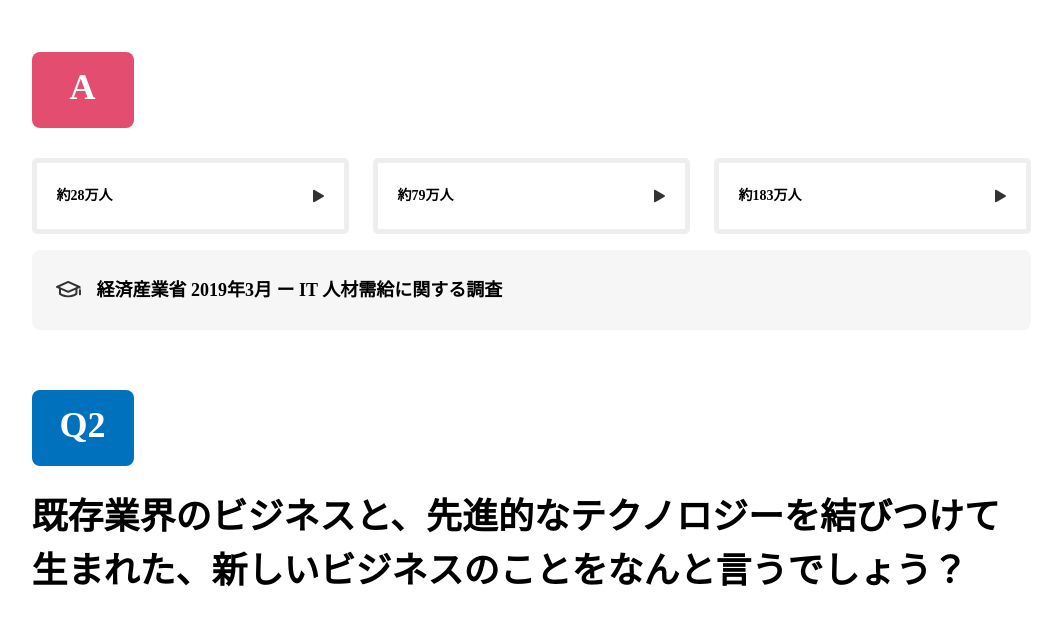
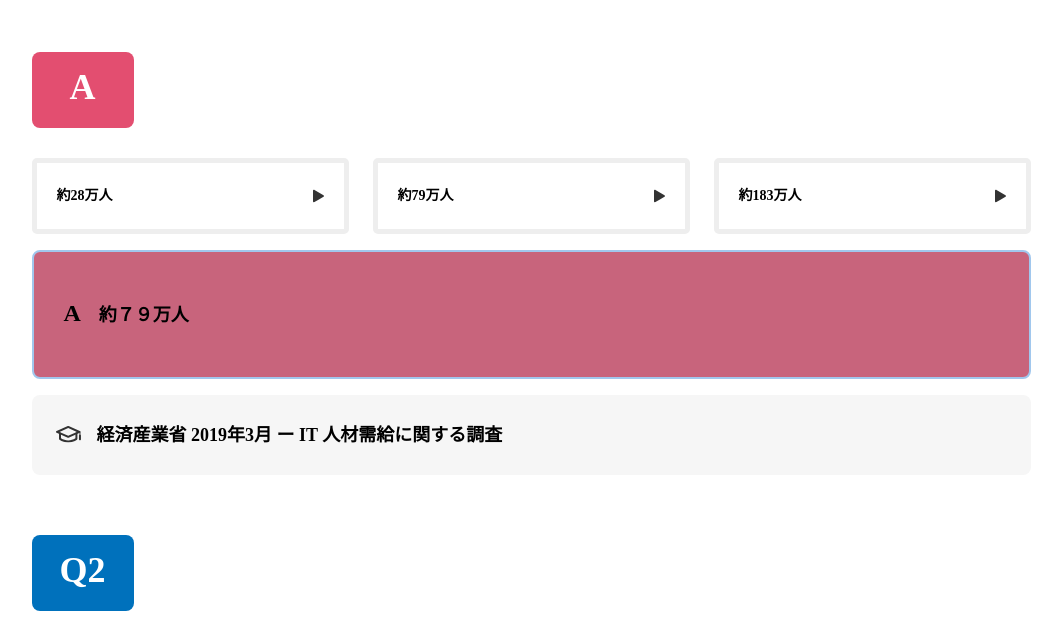
Before and after one commit to posse-ap/gen3.0-kazuki1023, a PHP site: page /quiz/index.html in a window 1280 px wide. Shown: the part 1072-1691 px from the top of the page, without its empty margins (109-1171 px from the left). Run offline with PHP 8.4, Linux system fonts and the light colour scheme.

Commit message:
1-1の不正解表示完成

```diff
--- a/quiz/index.html
+++ b/quiz/index.html
@@ -59,7 +59,7 @@
         </div>
         <div class="quetion1_answer">
           <span class="quetion1_answer_label">A</span>
-          <ul class="quetion1_answer_list" js_answer1>
+          <ul class="quetion1_answer_list" >
             <li class="quetion1_answer_list_item">
               <button class="quetion1_answer_list_item_button" id="js_answer_11">約28万人
                 <img src="icon-arrow.svg" class="quetion1_answer_list_item_button_icon" ></img>
@@ -76,11 +76,12 @@
               </button>
             </li>
           </ul>
-          <div class="quetion1_answer_correct js-answer_box">
-            <p class="quetion1_answer_correct_title js-answer_title"></p>
-            <p class="quetion1_answer_correct_content">
-              <span class="quetion1_answer_correct_content_label">A</span>
-              <span class="js-answer_text"></span>
+          <div class="quetion1_answer_correct" class="quetion1_answer_incorrect"id="js-answer1_box">
+            <p class="quetion1_answer_correct_title" id="js-answer1_correct_title">正解</p>
+            <P id="js-answer1_incorrect_title" class="quetion1_answer_incorrect_title">不正解...</P>
+            <p class="quetion1_answer_correct_content" id="js_answer1_title_correct_content">
+              <span class="quetion1_answer_correct_content_label" id="js_answer1_title_correct_content_label">A</span>
+              <span class="js_answer_text" id="js_answer_title_correct_content_text">約７９万人</span>
             </p>
           </div>
         </div>
@@ -160,9 +161,9 @@
               </button>
             </li>
           </ul>
-          <div class="quetion3_answer_correct js-answer_box">
-            <p class="quetion3_answer_correct_title js-answer_title"></p>
-            <p class="quetion3_answer_correct_content">
+          <div class="quetion3_answer_correct" id="js-answer_box">
+            <p class="quetion3_answer_correct_title" id="js-answer_title"></p>
+            <p class="quetion3_answer_correct_content" >
               <span class="quetion3_answer_correct_content_label"></span>
               <span class="js-answer_text"></span>
             </p>
--- a/quiz/quiz.js
+++ b/quiz/quiz.js
@@ -36,18 +36,45 @@ const setDisabled = answers => {
   })
 }
 
-// 正解の表示
-// {
-//   document.getElementById('js_answer_11').addEventListener('click', () => {
-//     const incollectanswer = document.createElement("div");
-//     incollectanswer.textcontent = "不正解";
-//     let js_answer1;
-//     const ul =document.getElementById(js_answer1);
-//     js_answer1.appendChild();
-//   });
-// }
+// 正解の表示、ここでボタンをクリックするとクラスを追加して正解、不正解が出るようにしたい！！
+  // 1-1押された時の不正解表示
+  // https://techmemo.biz/javascript/click-toggle-class/
 
+  let btn11 = document.querySelector('#js_answer_11');
+  // クリックする要素を取得
 
+  let box11 = document.querySelector('#js-answer1_box');
+  // クラスを追加する要素を取得
+
+  let title11 =document.querySelector('#js-answer1_incorrect_title');
+  // クラスを追加する要素を取得
+
+  let box11class = function (el) {
+    el.classList.toggle('quetion1_answer_incorrect')
+  }
+  // クラスを追加・削除する動きを定義
+
+  btn11.addEventListener('click', function(){
+    box11class(box11);
+  }, false);
+   // ”btn”がクリックされたら”box”に対してbox11classを実行
+
+  title11.addEventListener('click', function(){
+    title11class(title11);
+  }, false);
+
+  // 1-2押された時の正解表示
+
+  let btn12 = document.querySelector('#js_answer_12');
+  let box12 = document.querySelector('#js_answer1_box');
+  let title12 = document.querySelector('#js-answer1_correct_title');
+  let box12class = function (el) {
+    el.classList.toggle('quetion1_answer_correct')
+  }
+
+  btn12.addEventListener('click', function(){
+    box12class(box12);
+  }, false);
 //ボタン変化まとめ
 // 1-1のボタン変化
 document.getElementById('js_answer_11').addEventListener('click', () => {
--- a/quiz/style.css
+++ b/quiz/style.css
@@ -201,7 +201,15 @@ main{
 }
 .quetion1_answer_correct{}
 .quetion1_answer_correct_titla{}
-.quetion1_answer_correct_content{}
+.quetion1_answer_correct_content{
+  gap: 18px;
+  font-size: 18px;
+  font-weight: bold;
+  display: flex;
+  align-items: baseline;
+  line-height: 1.8;
+  margin-top: 16px;
+}
 .quetion1_answer_corrrect_content_label{}
 .quetion1_note{
   align-items: center;
@@ -218,28 +226,44 @@ main{
   padding: 24px;
 }
 .quetion1_answer_correct{
-  background-color: #fff2f5;
+  background-color: #c8647c;
   border-radius: 8px;
-  display: none;
   margin-top: 16px;
-  padding: 24px 40px;
+  padding: 24px 30px;
+  border: 2px solid #a1c7ed;
+  display: block;
+}
+.quetion1_answer_incorrect{
+  background-color: #eff2f5;
+  border: 2px solid #eff2f5;
+  border-radius: 8px;
+  margin-top: 16px;
+  padding: 12px 40px;
+  display: block;
 }
 .quetion1_answer_correct_title{
   font-size: 24px;
   font-weight: bold;
   letter-spacing: 0.05em;
   line-height: 1.5;
+  display: none;
+}
+.quetion1_answer_incorrect_title{
+  color: #0071bc;
+  font-size: 24px;
+  font-weight: bold;
+  display: none;
 }
 .quetion1_answer_correct_content{
-  align-items: baseline;
-  display: flex;
-  font-size: 18px;
-  font-weight: bold;
-  gap: 18px;
-  line-height: 1.8;
-  margin-top: 16px;
+
 }
 .quetion1_answer_correct_content_label{
+  font-size: 24px;
+}
+
+js-answer1_correct_title{
+  display: block;
+  color: red;
   font-size: 24px;
 }
 /* quetion2のcss */
```
